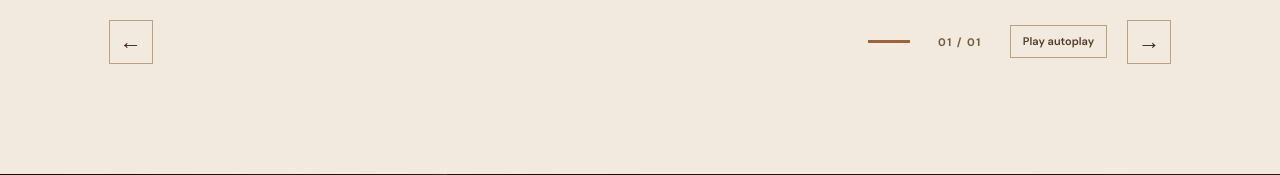
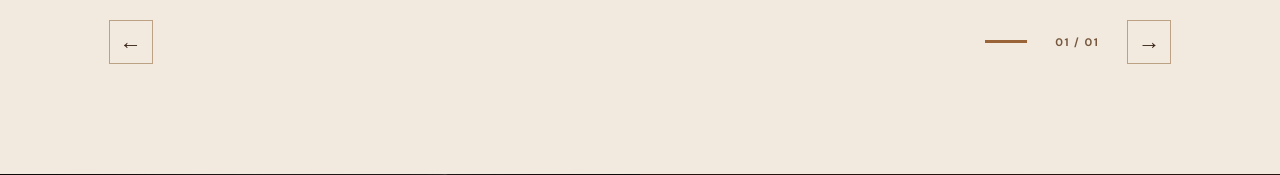
Before and after one commit to RpTolentino711/liberica-barako-heritage, a Laravel app: template resources/views/landing/index.blade.php in a window 1280 px wide. Shown: the part 4017-4192 px from the top of the page. Run offline with Laravel 12, Linux system fonts and the light colour scheme; the template is opened without the code that fills it: most values are stand-ins (such as "Sample title", 1, 10 or a date in 2020); grey boxes marked "Sample" are stand-in pictures; some web fonts are replaced.

Commit message:
Remove carousel autoplay toggle

```diff
--- a/public/css/landing.css
+++ b/public/css/landing.css
@@ -1240,8 +1240,6 @@ a:focus-visible,button:focus-visible,input:focus-visible,textarea:focus-visible
 .journey-carousel-dots button { width: 23px; height: 3px; padding: 0; border: 0; background: #cfbba5; cursor: pointer; transition: width .2s ease, background .2s ease; }
 .journey-carousel-dots button[aria-current="step"] { width: 42px; background: #9b6338; }
 .journey-carousel-status { min-width: 60px; color: #76583f; font-size: 11px; font-weight: 700; letter-spacing: 1.5px; text-align: center; }
-.journey-carousel-toggle { padding: 9px 12px; border: 1px solid #bda184; background: transparent; color: #513a28; font: 600 11px/1.2 var(--sans); cursor: pointer; }
-.journey-carousel-toggle:hover { background: #2b1910; color: #fff5e8; }
 .journey-carousel button:focus-visible { outline: 2px solid #9b6338; outline-offset: 3px; }
 @media (max-width: 700px) {
     .journey-carousel { margin-top: 35px; }
@@ -1257,7 +1255,6 @@ a:focus-visible,button:focus-visible,input:focus-visible,textarea:focus-visible
     .journey-carousel-dots { gap: 6px; margin-left: auto; }
     .journey-carousel-dots button { width: 14px; }
     .journey-carousel-dots button[aria-current="step"] { width: 27px; }
-    .journey-carousel-toggle { padding: 9px 8px; font-size: 10px; }
 }
 @media (prefers-reduced-motion: reduce) {
     .journey-carousel-track,.journey-carousel-arrow,.journey-carousel-dots button { transition: none; }
--- a/public/js/bean-to-cup.js
+++ b/public/js/bean-to-cup.js
@@ -6,7 +6,6 @@
         const next = carousel.querySelector('[data-journey-next]');
         const dots = [...carousel.querySelectorAll('[data-journey-dot]')];
         const current = carousel.querySelector('[data-journey-current]');
-        const toggle = carousel.querySelector('[data-journey-toggle]');
         const reducedMotion = window.matchMedia('(prefers-reduced-motion: reduce)');
         const pauseReasons = new Set();
         let activeIndex = 0;
@@ -14,12 +13,6 @@
         let timer = null;
 
         if (!track || slides.length === 0) return;
-
-        const syncToggle = () => {
-            if (!toggle) return;
-            toggle.textContent = autoplayEnabled ? 'Pause autoplay' : 'Play autoplay';
-            toggle.setAttribute('aria-pressed', String(autoplayEnabled));
-        };
 
         const scheduleAutoplay = () => {
             window.clearInterval(timer);
@@ -49,12 +42,6 @@
         previous?.addEventListener('click', () => showStep(activeIndex - 1));
         next?.addEventListener('click', () => showStep(activeIndex + 1));
         dots.forEach((dot) => dot.addEventListener('click', () => showStep(Number(dot.dataset.journeyDot))));
-        toggle?.addEventListener('click', () => {
-            autoplayEnabled = !autoplayEnabled;
-            syncToggle();
-            scheduleAutoplay();
-        });
-
         carousel.addEventListener('pointerenter', () => { pauseReasons.add('pointer'); scheduleAutoplay(); });
         carousel.addEventListener('pointerleave', () => { pauseReasons.delete('pointer'); scheduleAutoplay(); });
         carousel.addEventListener('focusin', () => { pauseReasons.add('focus'); scheduleAutoplay(); });
@@ -80,7 +67,6 @@
             if (event.key === 'ArrowRight') { event.preventDefault(); showStep(activeIndex + 1); }
         });
 
-        syncToggle();
         showStep(0);
     });
 })();
--- a/resources/views/landing/index.blade.php
+++ b/resources/views/landing/index.blade.php
@@ -206,7 +206,6 @@
                     @endforeach
                 </div>
                 <span class="journey-carousel-status" aria-live="polite"><span data-journey-current>01</span> / {{ str_pad($journeySteps->count(), 2, '0', STR_PAD_LEFT) }}</span>
-                <button type="button" class="journey-carousel-toggle" data-journey-toggle aria-pressed="true">Pause autoplay</button>
                 <button type="button" class="journey-carousel-arrow" data-journey-next aria-label="Next step">&#8594;</button>
             </div>
         </div>
--- a/resources/views/layouts/landing.blade.php
+++ b/resources/views/layouts/landing.blade.php
@@ -10,10 +10,10 @@
     <link rel="preconnect" href="https://fonts.gstatic.com" crossorigin>
     <link href="https://fonts.googleapis.com/css2?family=DM+Sans:wght@400;500;600;700&family=Playfair+Display:ital,wght@0,400;0,500;0,600;1,400;1,500&display=swap" rel="stylesheet">
     <link rel="icon" type="image/png" href="{{ asset('assets/coffee_Liberica_bean.png') }}">
-    <link rel="stylesheet" href="{{ asset('css/landing.css') }}?v=bean-to-cup-carousel-10">
+    <link rel="stylesheet" href="{{ asset('css/landing.css') }}?v=bean-to-cup-carousel-11">
     <link rel="stylesheet" href="https://unpkg.com/leaflet@1.9.4/dist/leaflet.css">
     <script defer src="{{ asset('js/landing.js') }}"></script>
-    <script defer src="{{ asset('js/bean-to-cup.js') }}?v=2"></script>
+    <script defer src="{{ asset('js/bean-to-cup.js') }}?v=3"></script>
     <script defer src="https://unpkg.com/leaflet@1.9.4/dist/leaflet.js"></script>
     <script defer src="{{ asset('js/heritage-farm-map.js') }}?v=1"></script>
 </head>
```
